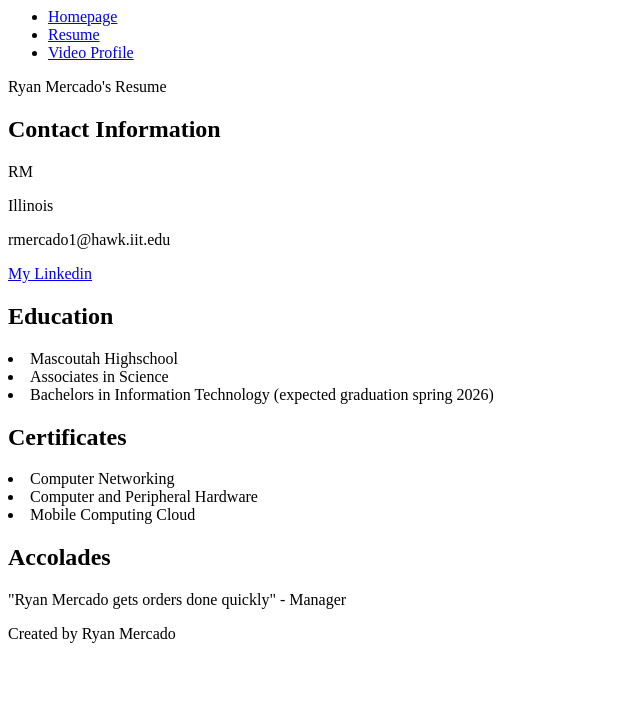
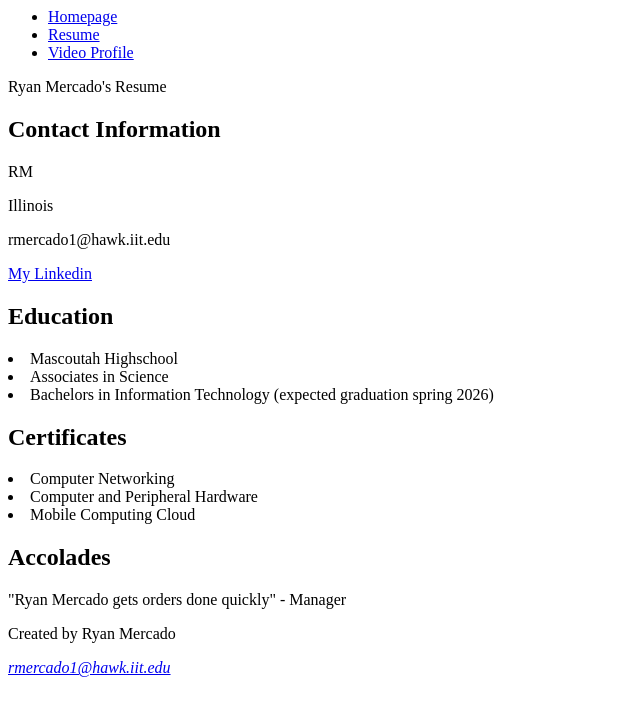
Before and after one commit to rmuser04/Project-1, a plain HTML site: page resume.html in a window 1280 px wide. Shown: the whole page, without its empty margins (0-640 px from the left). Drawn offline with Linux system fonts and the light colour scheme.

Commit message:
resume footer and address
I added a footer and address to my resume

```diff
--- a/resume.html
+++ b/resume.html
@@ -46,3 +46,8 @@
     </section>
     <footer>
       <p>Created by Ryan Mercado</p>
+      <address>
+        <p><a href="mailto:rmercado1@hawk.iit.edu">rmercado1@hawk.iit.edu</a></p>
+      </address>
+    </footer>
+  </body>
```
